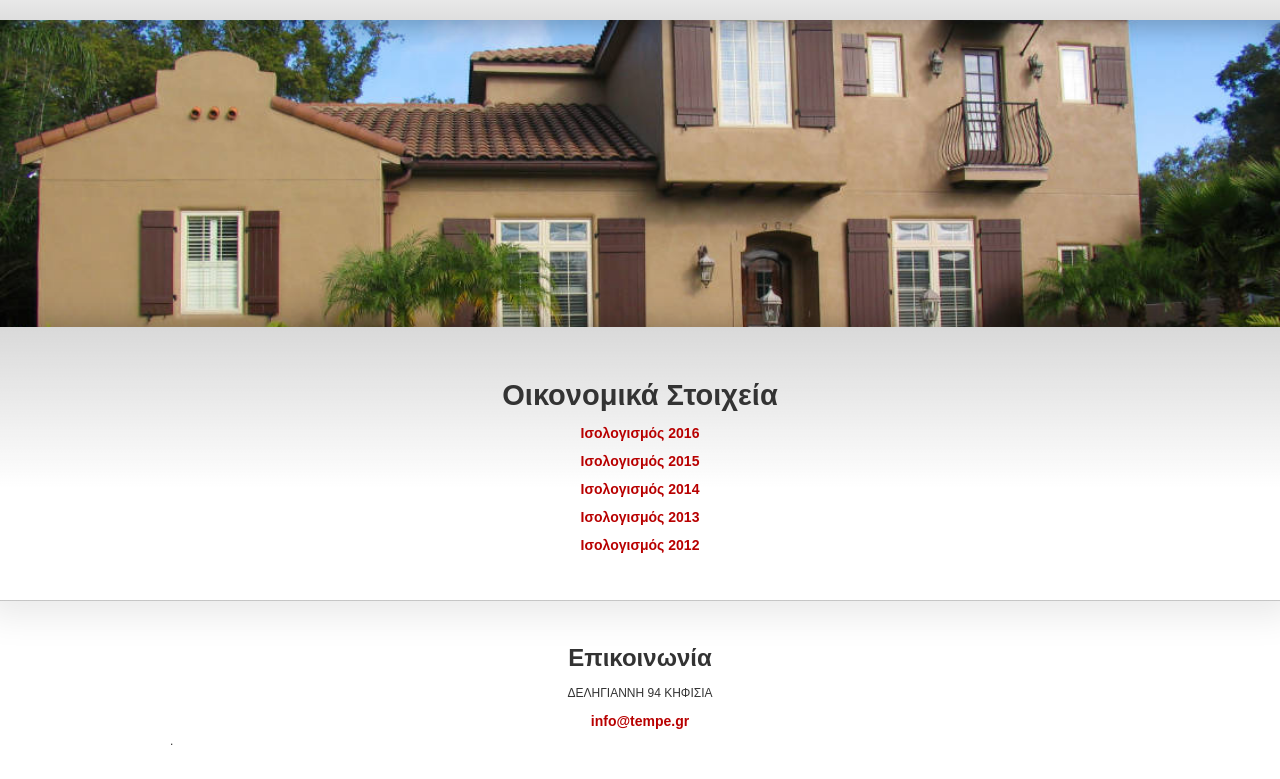
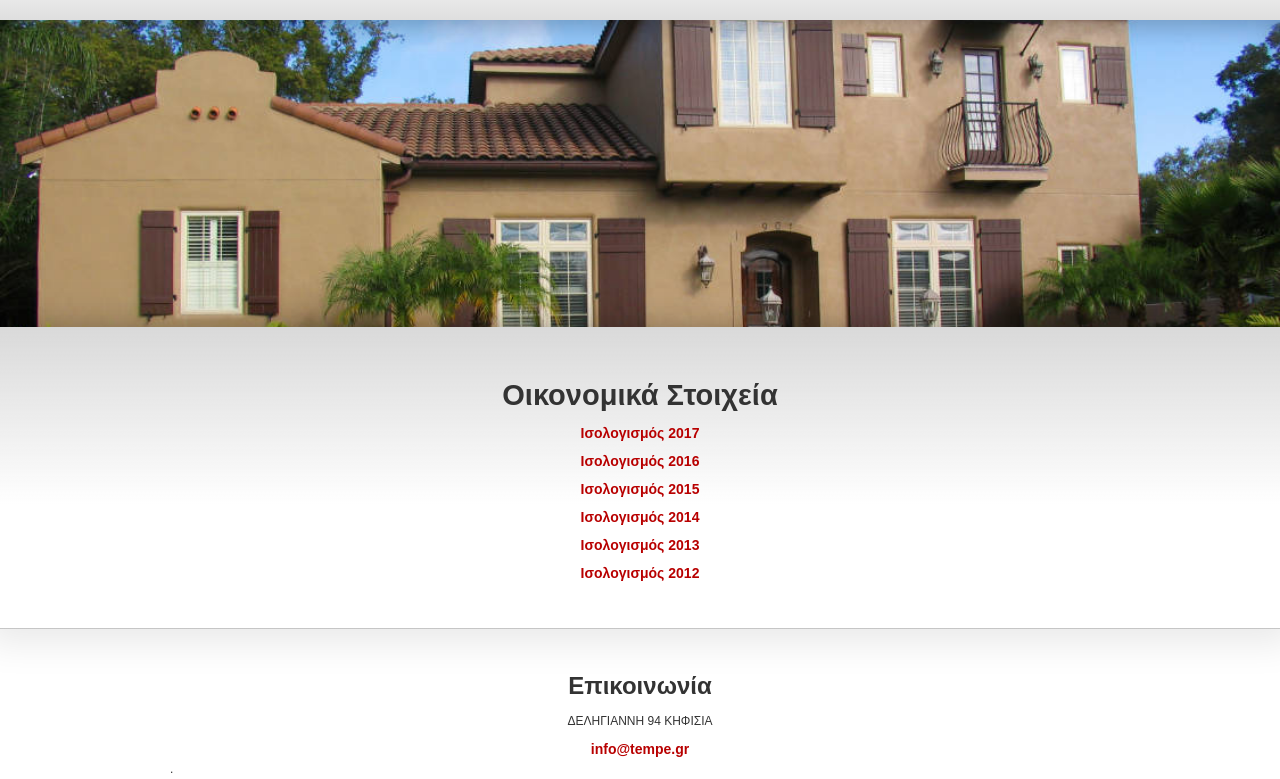
Before and after one commit to chiotis/tempe, a plain HTML site: page index.html in a window 1280 px wide. Shown: the part 111-890 px from the top of the page. Before the commit the page ends 862 px from the top, so only its background shows below. Drawn offline with Linux system fonts and the light colour scheme.

Commit message:
Update index.html

```diff
--- a/index.html
+++ b/index.html
@@ -20,6 +20,7 @@
   <div class="isologismos">
     <div class="w-container">
       <h2>Οικονομικά Στοιχεία</h2>
+      <p><a class="contact" href="http://tempe.gr/isologismos-tempe-2017.pdf" target="_blank" >Ισολογισμός 2017</a></p>
       <p><a class="contact" href="http://tempe.gr/isologismos-tempe-2016.pdf" target="_blank" >Ισολογισμός 2016</a></p>
       <p><a class="contact" href="http://tempe.gr/isologismos-tempe-2015.pdf" target="_blank" >Ισολογισμός 2015</a></p>
       <p><a class="contact" href="http://tempe.gr/isologismos-tempe-2014.pdf" target="_blank" >Ισολογισμός 2014</a></p>
```
